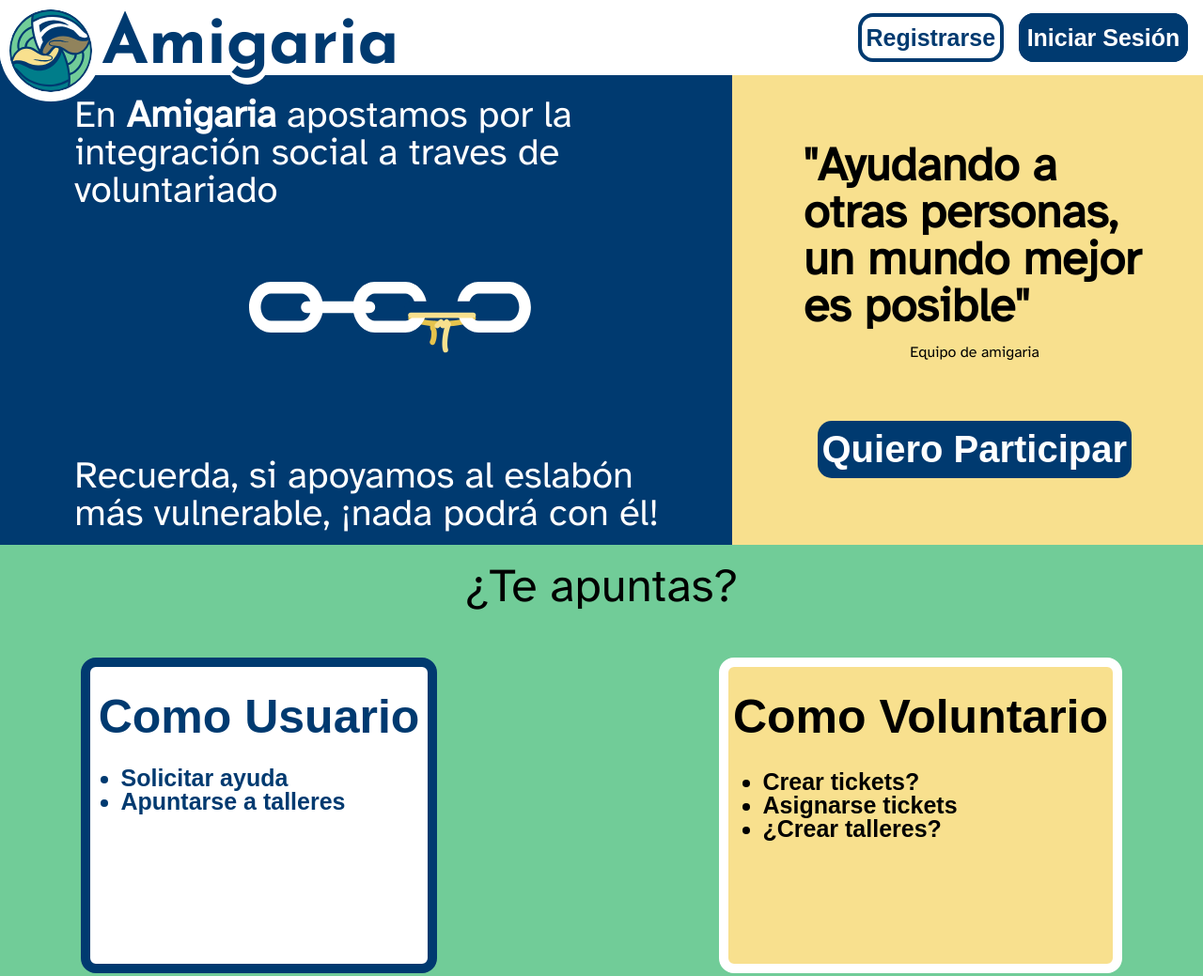
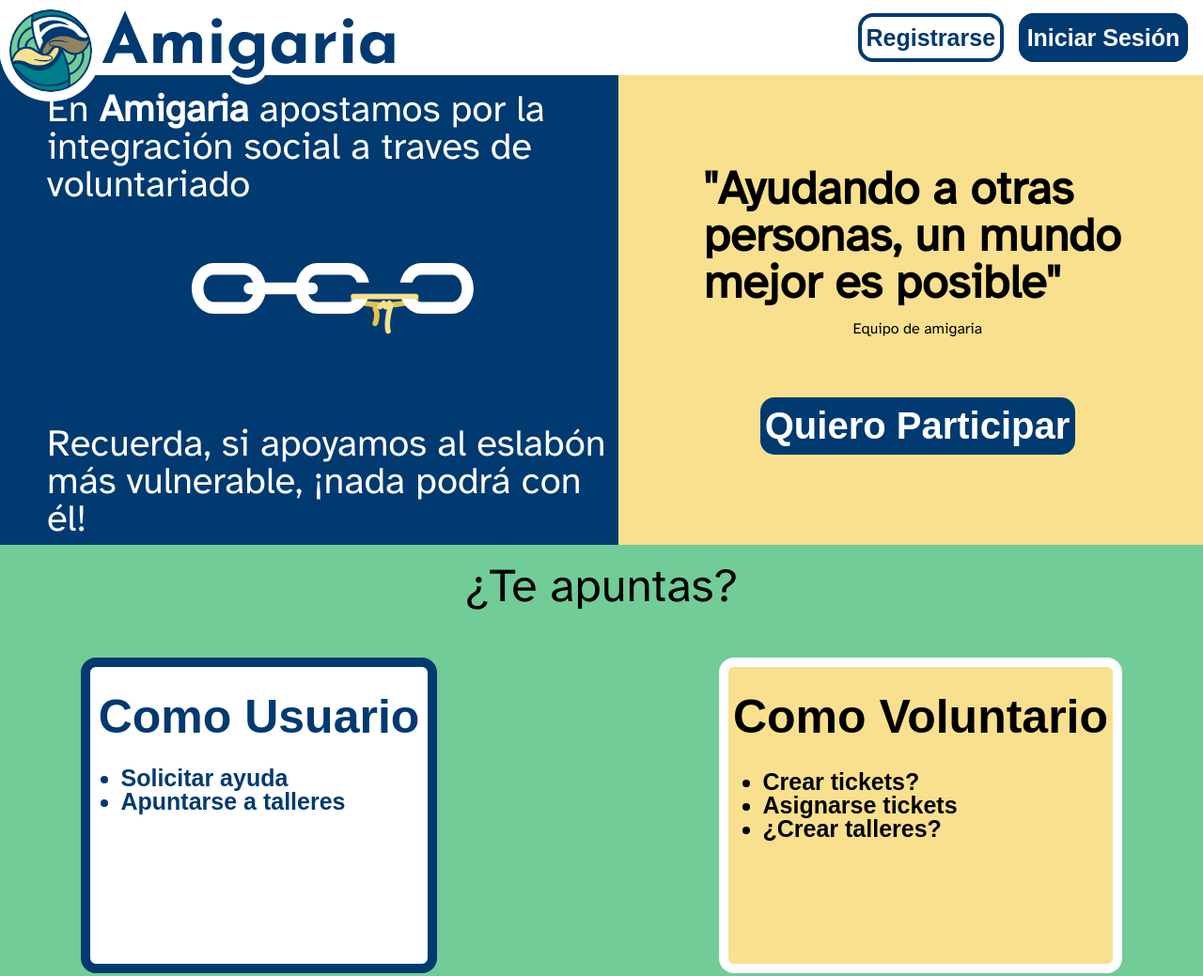
Before and after one commit to AmigariaWeb/landing-page, a website: page index.html in a window 1280 px wide. Shown: the top 1039 px of the page at 94% size. Drawn offline with Linux system fonts and the light colour scheme; files whose address does not match are found by name.

Commit message:
No hagais caso

```diff
--- a/src/css/sass/_about.scss
+++ b/src/css/sass/_about.scss
@@ -4,12 +4,14 @@
     height: 100%;
     display: flex;
     box-sizing: border-box;
+    flex-wrap: wrap;
 
     .about {
         display: flex;
         flex-direction: column;
         justify-content: space-around;
         align-items: center;
+        flex: 1;
         width: 60%;
         height: 500px;
         background-color: var(--blue-dark);
@@ -19,7 +21,7 @@
     .text {
         color: var(--white);
         font-size: 40px;
-        width: 92%;
+        /*width: 92%;*/
         padding-top: 10px;
     }
     .bold{
@@ -43,6 +45,7 @@
         flex-direction: column;
         align-items: center;
         justify-content: center;
+        flex: 1;
         width: 40%;
         height: 500px;
         background-color: var(--yellow);
--- a/src/css/sass/_callaction2.scss
+++ b/src/css/sass/_callaction2.scss
@@ -14,6 +14,8 @@
     display: flex;
     flex-direction: row;
     justify-content: space-around;
+    flex-wrap: wrap;
+    flex: 1;
 }
 
 .options{
```
Also changed, not shown: src/css/styles.css, 1 other file.
